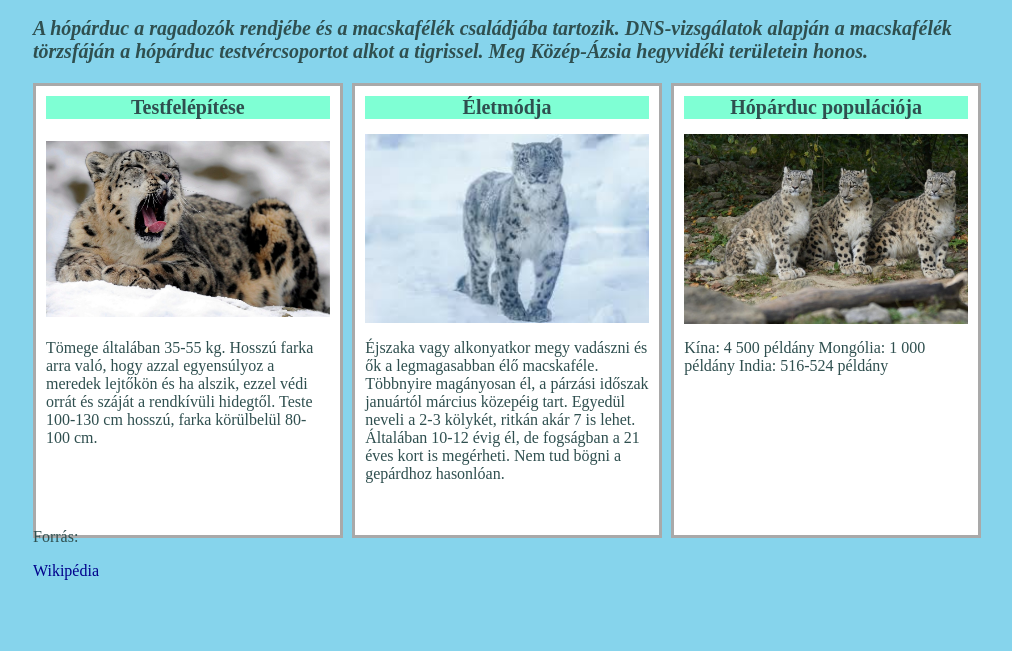
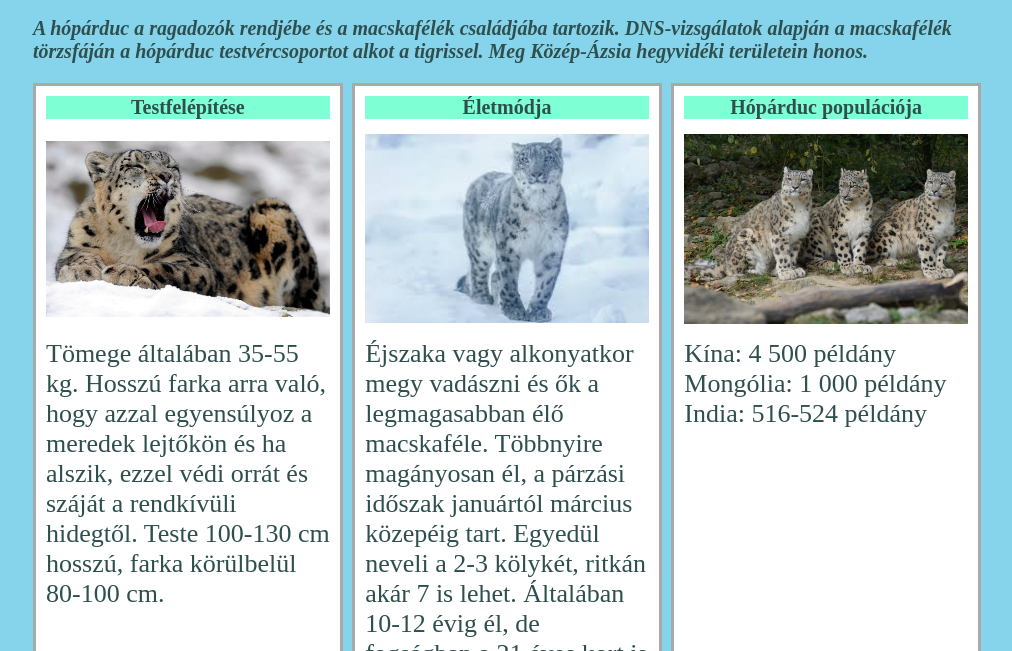
Before and after one commit to NonameDOD/parduc, a plain HTML site: page index.html in a window 1280 px wide. Shown: the part 149-800 px from the top of the page, without its empty margins (133-1145 px from the left). Drawn offline with Linux system fonts and the light colour scheme.

Commit message:
ai megoldás

```diff
--- a/style.css
+++ b/style.css
@@ -51,6 +51,7 @@ body {
     width: 100%;
     column-gap: 1%;
     align-items: start;
+    row-gap: 40px;
 }
 
 .kepek {
@@ -63,6 +64,7 @@ body {
 }
 .kepek p {
     margin-top: 10px;
+    font-size: clamp(16px, 4vw, 26px);
 }
 
 .kepek h2 {
@@ -70,43 +72,37 @@ body {
     text-align: center;
     background-color: aquamarine;
     margin: 0 0 10px 0;
+    font-size: 20px;
 }
 
 .kepek img {
     width: 100%;
-    max-height: 100%; /* a kép nem nyúlik túl */
     height: 100%;
-    object-fit: contain; /* teljes kép látszik, nem vágjuk */
     display: block;
+    object-fit: contain; /* a teljes kép látszik */
+    margin: 0 auto;
 }
 h3 {
     font-style: italic;
     font-size: 20px;
 }
+.lablec {
+    margin-top: 26px; /* kis távolság a tartalomtól */
+}
+
+.lablec p,
 .lablec a {
+    display: inline; /* vízszintesen egymás mellett */
+    margin: 0;       /* eltünteti a p alapértelmezett margóját */
+}
+
+.lablec a {
+    color: darkblue;
     text-decoration: none;
-    color: darkblue;
+    margin-left: 5px; /* kis távolság a "Forrás:" és a link között */
 }
+
 .lablec a:hover {
     color: white;
     background-color: gray;
 }
-
-/* @media screen and (max-width:800px) {
-    .tartalom {
-        display: grid;
-        grid-template-columns: 1fr;
-        width: 100%;
-    }
-}
-
-@media screen and (max-width:1000px) and (min-width:800px) {
-    .tartalom {
-        display: grid;
-        grid-template-columns: 1fr 1fr;
-        width: 100%;
-        column-gap: 3%;
-        row-gap: 3%;
-        padding: 10px;
-    }
-} */
```
